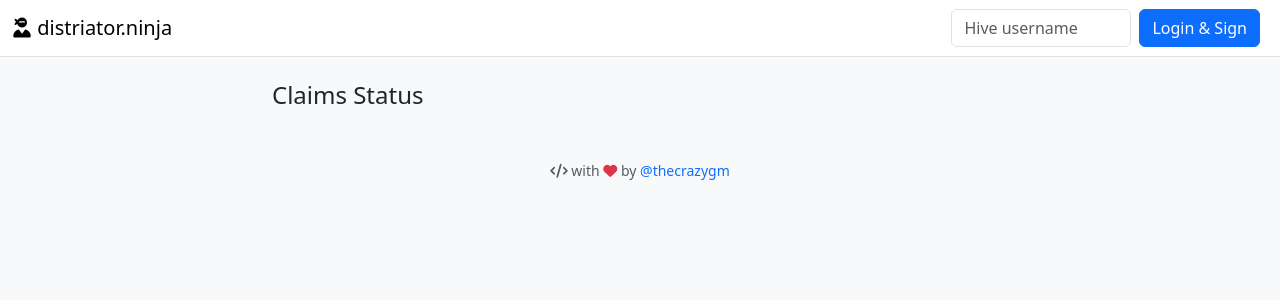
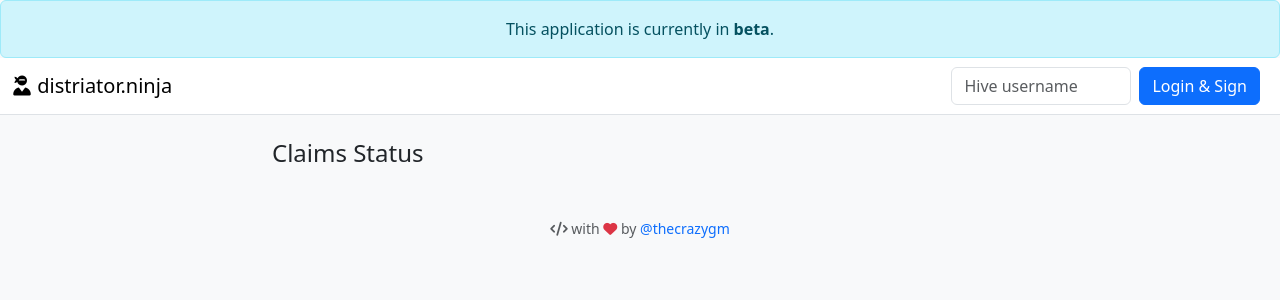
Before and after one commit to TheCrazyGM/distr-ninja, a Flask app: page / in a window 1280 px wide. Shown: the top 300 px of the page. Run offline with Flask 3, Linux system fonts and the light colour scheme; some libraries are stand-ins or nearby versions.

Commit message:
feat: add beta status banner to application header

```diff
--- a/templates/index.html
+++ b/templates/index.html
@@ -20,6 +20,9 @@
   </head>
 
   <body class="bg-light">
+    <div class="alert alert-info text-center mb-0" role="alert">
+      This application is currently in <strong>beta</strong>.
+    </div>
     <!-- Navbar -->
     <nav
       class="navbar navbar-expand-lg navbar-light bg-white border-bottom mb-4"
```
